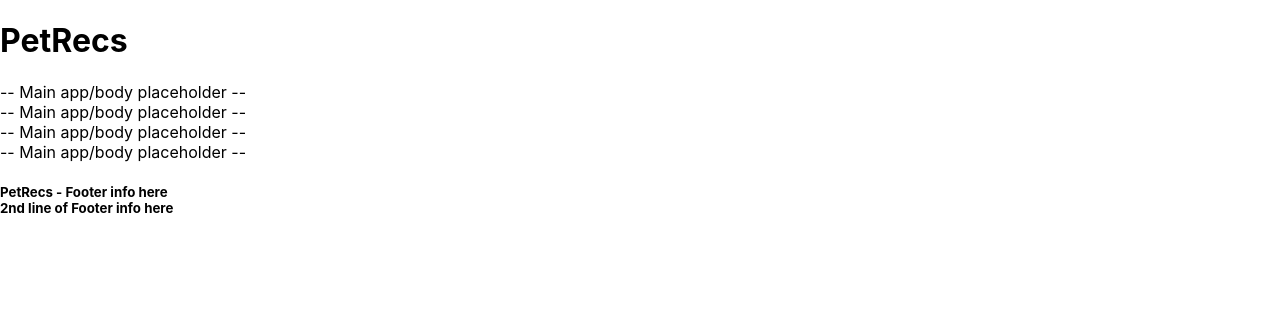
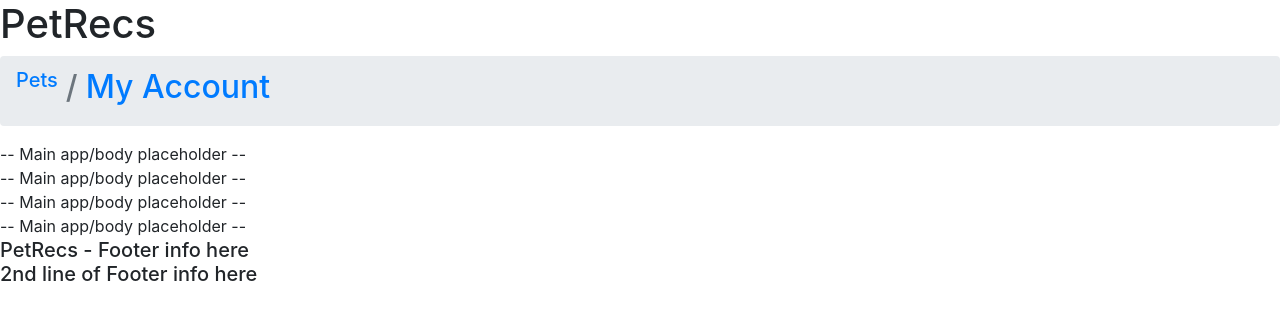
Before and after one commit to LeviRemi/PetRecs-Project, a React (Create React App) app in the folder client/: page / in a window 1280 px wide. Shown: the top 320 px of the page. Built offline with nearby package versions, Linux system fonts and the light colour scheme.

Commit message:
Added react-bootstrap.

```diff
--- a/client/package.json
+++ b/client/package.json
@@ -6,7 +6,9 @@
     "@testing-library/jest-dom": "^4.2.4",
     "@testing-library/react": "^9.3.2",
     "@testing-library/user-event": "^7.1.2",
+    "bootstrap": "^4.5.2",
     "react": "^16.13.1",
+    "react-bootstrap": "^1.3.0",
     "react-dom": "^16.13.1",
     "react-scripts": "3.4.3"
   },
--- a/client/src/App.js
+++ b/client/src/App.js
@@ -1,4 +1,6 @@
 import React from 'react';
+import 'bootstrap/dist/css/bootstrap.min.css';
+
 import Header from './components/Header'
 import Footer from './components/Footer'
 
--- a/client/src/components/Header.js
+++ b/client/src/components/Header.js
@@ -1,11 +1,16 @@
 // Header.js
 
 import React from 'react'
+import Breadcrumb from 'react-bootstrap/Breadcrumb';
 
 function Header() {
     return (
         <div>
             <h1>PetRecs</h1>
+            <Breadcrumb>
+                <Breadcrumb.Item as="h5">Pets</Breadcrumb.Item>
+                <Breadcrumb.Item as="h2" href="#">My Account</Breadcrumb.Item>
+            </Breadcrumb>
         </div>
     )
 }
```
Also changed, not shown: 1 other file (tests, documents, lock files or other folders).
